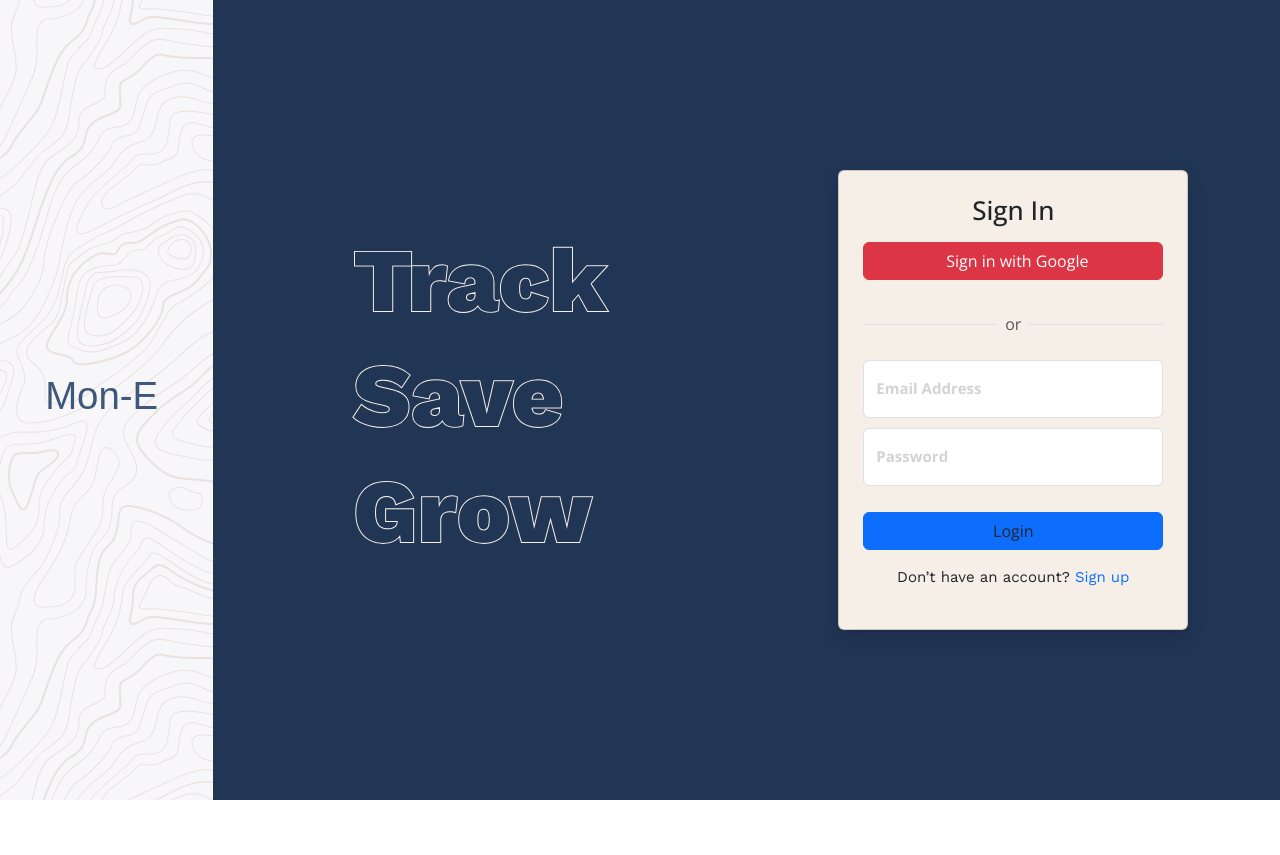
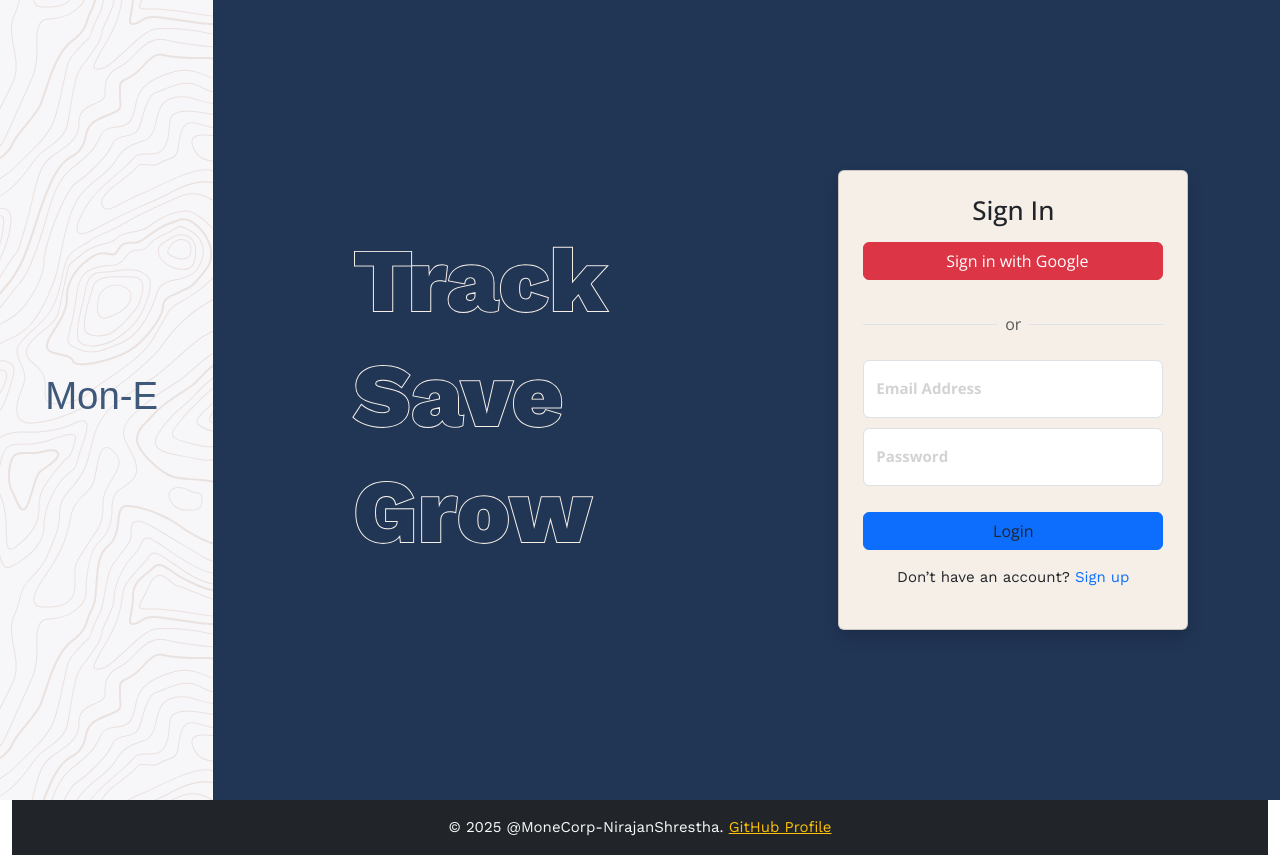
Before and after one commit to MonE-Corp/MonE-Client, a React (Vite) app: page / in a window 1280 px wide. Before the commit the page ends 800 px from the top, so only its background shows below. Built offline with nearby package versions, Linux system fonts and the light colour scheme; a web font is replaced by a local one.

Commit message:
Added Footer component

```diff
--- a/src/Component/Protected/Dashboard.tsx
+++ b/src/Component/Protected/Dashboard.tsx
@@ -6,6 +6,7 @@ import LogoLight from "../Shared/LogoLight";
 import "../../App.css";
 import IncomeExpenseBarChart from "../Shared/IncomeExpenseBarChart"; // Bar chart component import
 import * as d3 from "d3";
+import Footer from "../Shared/Footer";
 
 interface UserData {
   id: number;
@@ -179,6 +180,7 @@ export default function Dashboard() {
         {/* Render other routes through Outlet */}
         <Outlet />
       </main>
+      <Footer />
     </div>
   );
 }
--- /dev/null
+++ b/src/Component/Shared/Footer.tsx
@@ -0,0 +1,23 @@
+import React from "react";
+
+const Footer: React.FC = () => {
+  return (
+    <footer className="bg-dark text-light py-3 mt-auto">
+      <div className="container text-center">
+        <p className="mb-0">
+          &copy; {new Date().getFullYear()} @MoneCorp-NirajanShrestha.{" "}
+          <a
+            href="https://github.com/your-github-username"
+            target="_blank"
+            rel="noopener noreferrer"
+            className="text-warning text-decoration-underline"
+          >
+            GitHub Profile
+          </a>
+        </p>
+      </div>
+    </footer>
+  );
+};
+
+export default Footer;
--- a/src/Component/pages/Homepage.tsx
+++ b/src/Component/pages/Homepage.tsx
@@ -1,4 +1,5 @@
 import "../../App.css"
+import Footer from "../Shared/Footer";
 import Navigation from "../Shared/Navigation";
 import SignInForm from "../form/SignInForm";
 
@@ -19,6 +20,7 @@ function HomePage() {
                     <SignInForm />
                 </div>
             </div>
+            <Footer />
         </div>
     )
 }
```
